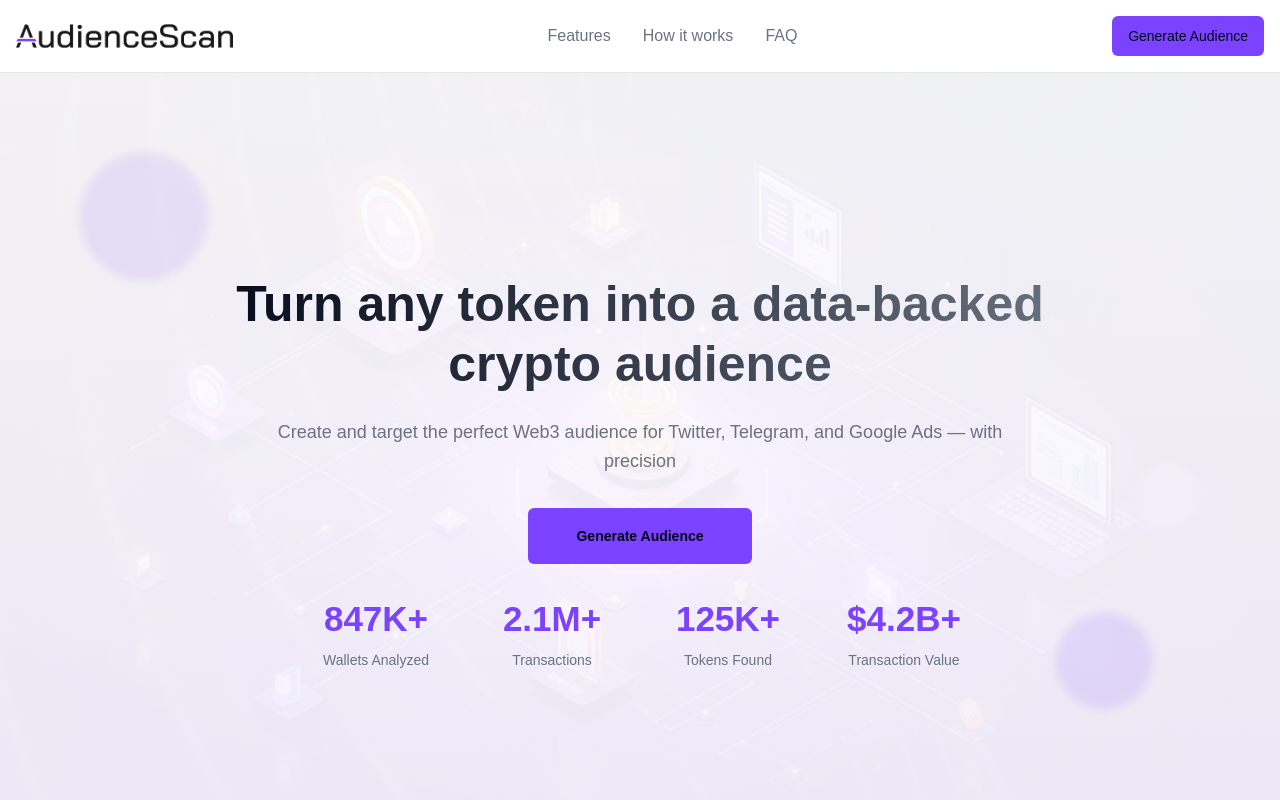
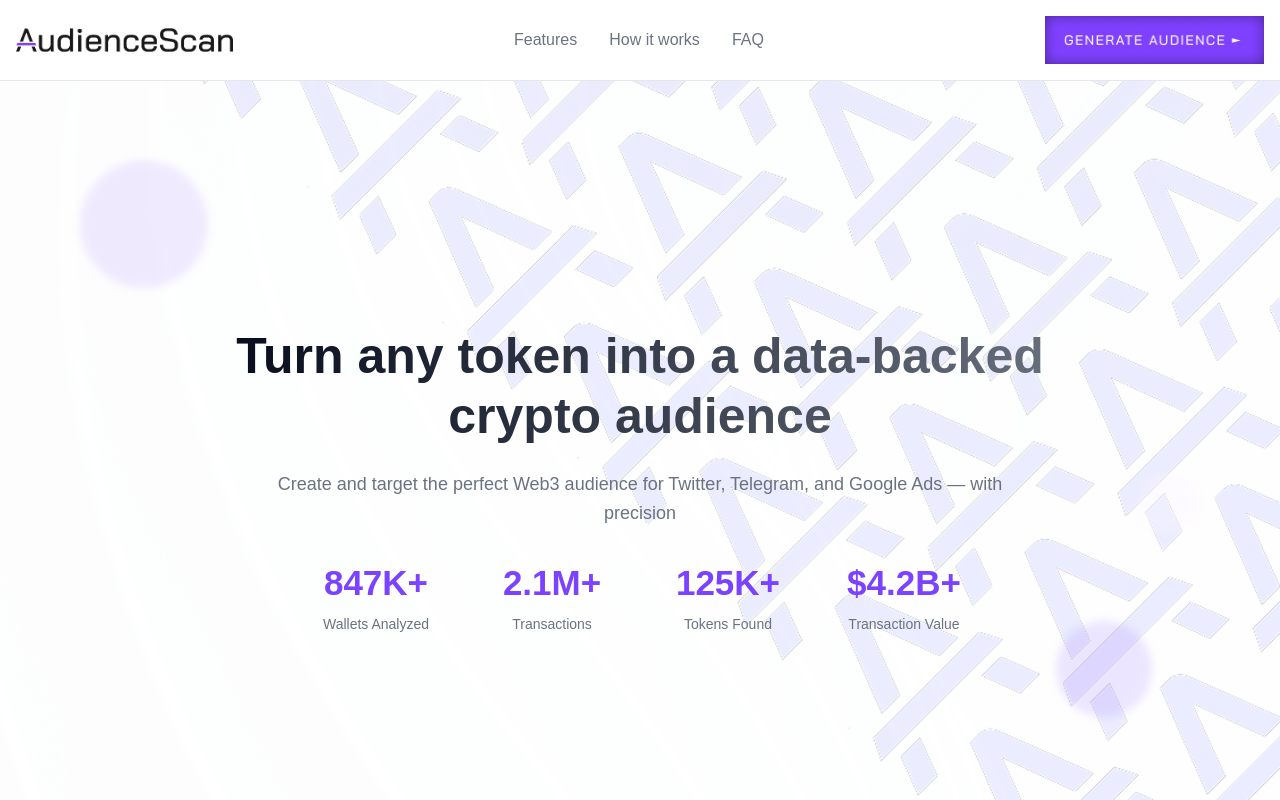
Before and after one commit to NiklasPromtech/iaudiencescan, a React (Vite) app: page / in a window 1280 px wide. Shown: the top 800 px of the page. Built offline with nearby package versions, Linux system fonts and the light colour scheme; a web font is replaced by a local one.

Commit message:
Fix button and hero background
Remove middle button and replace top right button with provided image. Update hero background with provided asset.

```diff
--- a/src/components/Header.tsx
+++ b/src/components/Header.tsx
@@ -25,9 +25,11 @@ const Header = () => {
         </nav>
 
         <div className="flex items-center">
-          <Button className="bg-primary text-white hover:bg-primary/90 transition-smooth text-p2 font-medium">
-            Generate Audience
-          </Button>
+          <img
+            src="/lovable-uploads/277d9169-9274-487d-a725-e00ee2e8164e.png"
+            alt="Generate Audience"
+            className="h-12 cursor-pointer hover:opacity-90 transition-opacity"
+          />
         </div>
       </div>
     </header>
--- a/src/components/Hero.tsx
+++ b/src/components/Hero.tsx
@@ -5,17 +5,17 @@ import backdropTexture from "@/assets/backdrop-texture.jpg";
 const Hero = () => {
 
   return (
-    <section className="relative min-h-screen flex items-center justify-center bg-gradient-subtle overflow-hidden">
+    <section className="relative min-h-screen flex items-center justify-center overflow-hidden">
+      {/* Hero Background Pattern */}
+      <div
+        className="absolute inset-0 bg-cover bg-center bg-no-repeat"
+        style={{ backgroundImage: `url(/lovable-uploads/bad95cd7-504e-4986-ad82-cdd251337e3b.png)` }}
+      />
+
       {/* Backdrop Texture */}
       <div
         className="absolute inset-0 opacity-5 bg-cover bg-center bg-no-repeat"
         style={{ backgroundImage: `url(${backdropTexture})` }}
-      />
-
-      {/* Hero Background Image */}
-      <div
-        className="absolute inset-0 opacity-5 bg-cover bg-center bg-no-repeat"
-        style={{ backgroundImage: `url(${heroImage})` }}
       />
 
       {/* Floating Elements */}
@@ -32,16 +32,6 @@ const Hero = () => {
           <p className="text-p1 text-muted-foreground mb-8 max-w-3xl mx-auto">
             Create and target the perfect Web3 audience for Twitter, Telegram, and Google Ads — with precision
           </p>
-
-          {/* CTA Button */}
-          <div className="flex justify-center mb-8">
-            <Button
-              size="lg"
-              className="bg-primary text-white hover:bg-primary/90 px-12 h-14 text-p1 font-semibold"
-            >
-              Generate Audience
-            </Button>
-          </div>
 
 
           {/* Stats */}
```
Also changed, not shown: public/lovable-uploads/277d9169-9274-487d-a725-e00ee2e8164e.png (added), public/lovable-uploads/bad95cd7-504e-4986-ad82-cdd251337e3b.png (added).
